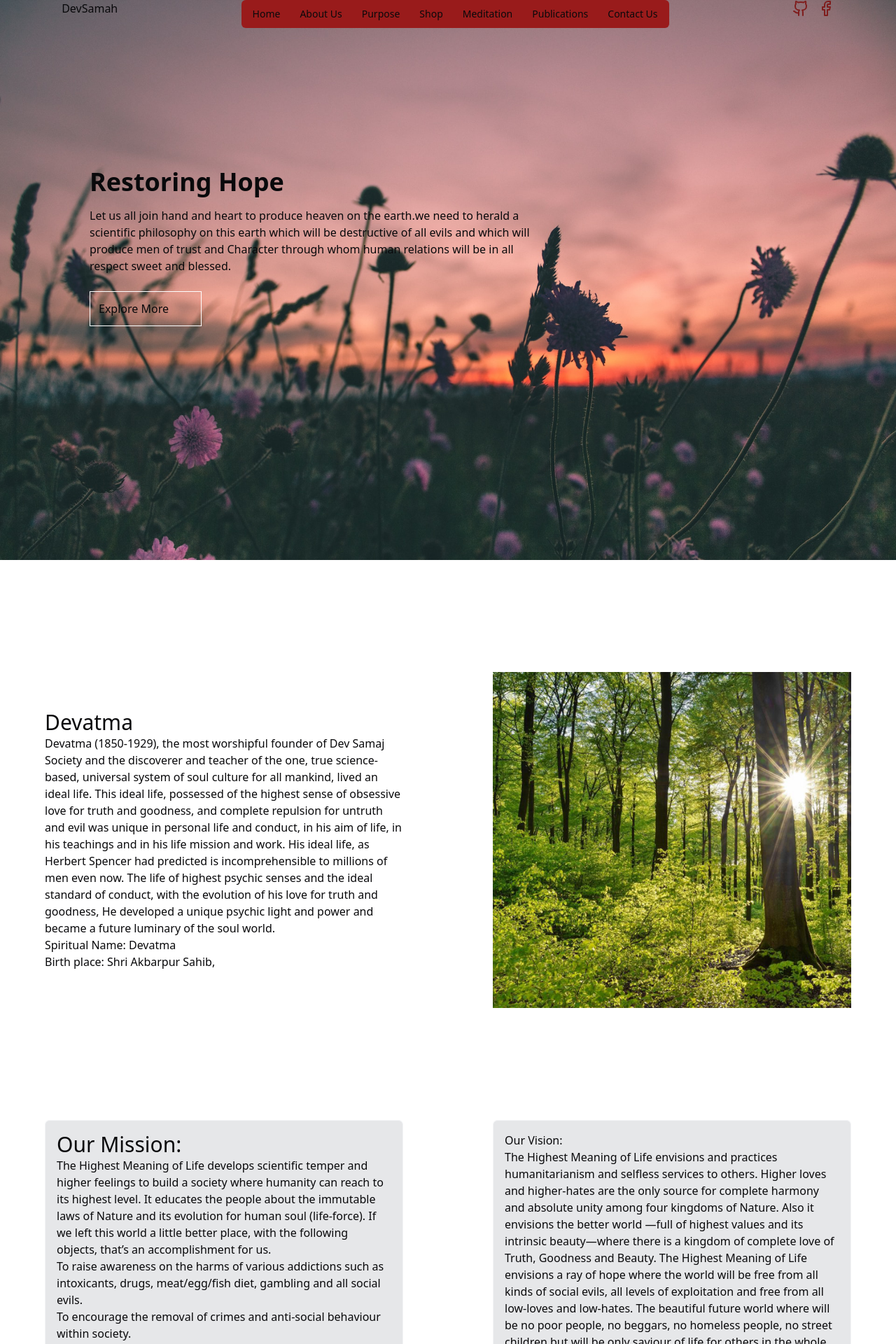
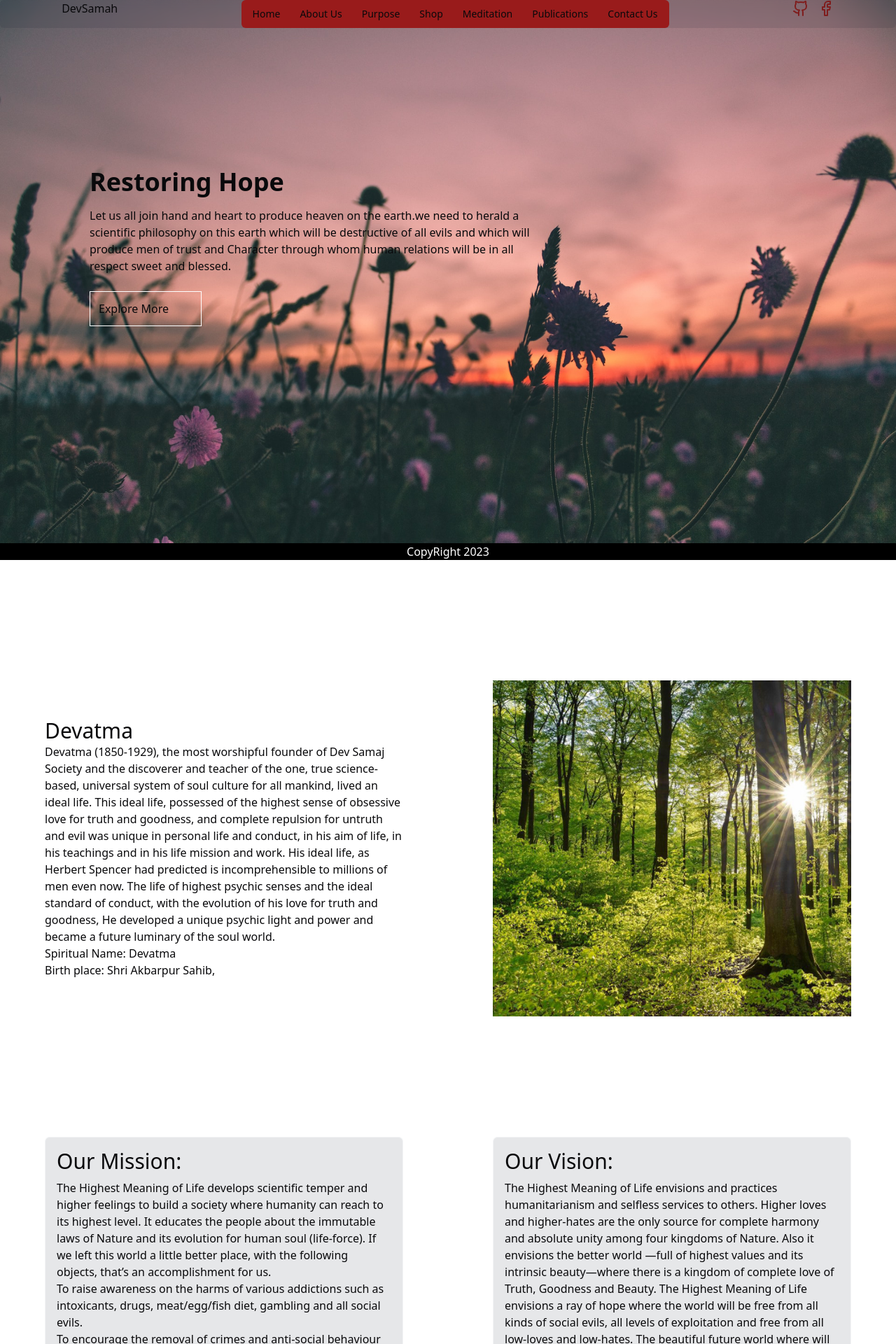
Before and after one commit to anshiq/resumeproject, a Next.js app: page / in a window 1280 px wide. Shown: the top 1920 px of the page at 70% size. Built offline with nearby package versions, Linux system fonts and the light colour scheme.

Commit message:
video-upload complete

```diff
--- a/app/components/Navbar.tsx
+++ b/app/components/Navbar.tsx
@@ -1,24 +1,16 @@
 'use client'
 import {
   Menubar,
-  MenubarCheckboxItem,
   MenubarContent,
   MenubarItem,
   MenubarMenu,
-  MenubarRadioGroup,
-  MenubarRadioItem,
-  MenubarSeparator,
-  MenubarShortcut,
-  MenubarSub,
-  MenubarSubContent,
-  MenubarSubTrigger,
   MenubarTrigger,
 } from "@/components/ui/menubar"
 import { FacebookIcon, GithubIcon } from "lucide-react"
 import { NavigationMenuContent,NavigationMenuItem,NavigationMenuLink,NavigationMenuTrigger,NavigationMenuList,navigationMenuTriggerStyle,NavigationMenu,NavigationMenuIndicator,NavigationMenuViewport} from "@/components/ui/navigation-menu"
-export default function MenubarDemo(){
+export default function Navbar(){
   return <>
-    <div className="flex flex-row fixed w-full justify-around">
+    <div className="flex flex-row fixed  w-full justify-around  bg-gray-900 rounded-md bg-clip-padding backdrop-filter backdrop-blur-sm bg-opacity-10">
       <div>DevSamah</div>
       <Menubarcom/>
       <div className="flex flex-row gap-3 text-red-900" ><GithubIcon/> <FacebookIcon/></div>
--- a/app/explore/page.tsx
+++ b/app/explore/page.tsx
@@ -1,15 +1,16 @@
+import Image from "next/image";
 export default function ExploreMore() {
   return (
     <>
       <div>
         <div>
           <label>Books</label>
-          <div className="grid w-5/6 sm:grid-cols-2 lg:grid-cols-4  gap-1 items-center justify-center mx-auto "></div>
+          <div className="flex flex-row gap-4">
+            <div className="flex flex-col">
+              <Image src={""} alt="error" width={300} height={400} />
+            </div>
+          </div>
         </div>
-        <div>
-          <label>Posts</label>
-        </div>
-        <div></div>
       </div>
     </>
   );
--- a/app/homeComponents/Front.tsx
+++ b/app/homeComponents/Front.tsx
@@ -23,7 +23,7 @@ export default function FrontPage() {
           </a>
         </div>
         {/* bg-gradient-to-r from-orange-700 to-red-700 */}
-        <div className="flex min-h-screen  flex-col-reverse sm:flex-row justify-around items-center">
+        <div className="flex min-h-screen my-3 flex-col-reverse sm:flex-row justify-around items-center">
           <div className="sm:w-2/5 w-4/5 ">
             <h1 className="text-3xl">Devatma</h1>
             <p>
@@ -46,7 +46,7 @@ export default function FrontPage() {
               Birth place: Shri Akbarpur Sahib,
             </p>
           </div>
-          <div className="sm:w-2/5 w-4/5  h-[60vh]  overflow-hidden">
+          <div className="sm:w-2/5 w-4/5  h-[60vh] my-3 overflow-hidden">
             <Image
               src={"/static/images/nature3.jpg"}
               className="w-full"
@@ -59,8 +59,8 @@ export default function FrontPage() {
       </div>
 
       <div className="flex sm:flex-row flex-col justify-around sm:items-start items-center  w-full mb-20 ">
-        <div className="sm:w-2/5 w-4/5 p-4  bg-gray-900 rounded-md bg-clip-padding backdrop-filter backdrop-blur-sm bg-opacity-10 border border-gray-100">
-          <h1 className="text-3xl">Our Mission:</h1>
+        <div className="sm:w-2/5 mb-2 w-4/5 p-4  bg-gray-900 rounded-md bg-clip-padding backdrop-filter backdrop-blur-sm bg-opacity-10 border border-gray-100">
+          <h1 className="text-3xl mb-2">Our Mission:</h1>
           <p>
             The Highest Meaning of Life develops scientific temper and higher
             feelings to build a society where humanity can reach to its highest
@@ -87,8 +87,8 @@ export default function FrontPage() {
             </ul>
           </p>
         </div>
-        <div className="sm:w-2/5 w-4/5 p-4 bg-gray-900 rounded-md bg-clip-padding backdrop-filter backdrop-blur-sm bg-opacity-10 border border-gray-100">
-          <h1>Our Vision:</h1>
+        <div className="sm:w-2/5 mb-2 w-4/5 p-4 bg-gray-900 rounded-md bg-clip-padding backdrop-filter backdrop-blur-sm bg-opacity-10 border border-gray-100">
+          <h1  className="text-3xl mb-2">Our Vision:</h1>
           <p>
             The Highest Meaning of Life envisions and practices humanitarianism
             and selfless services to others. Higher loves and higher-hates are
@@ -112,213 +112,3 @@ export default function FrontPage() {
     </>
   );
 }
-
-{
-  /* <div className="mt-6"> */
-}
-{
-  /*   <div className="flex  flex-row gap-6 justify-around  items-center h-[6rem] bg-orange-500"> */
-}
-{
-  /*     <Link className={linkClass} href="/">Listen</Link > */
-}
-{
-  /*     <Link className={linkClass}href="/hh">hh</Link > */
-}
-{
-  /*     <Link className={linkClass}href="/">Listen</Link > */
-}
-{
-  /*     <Link className={linkClass}href="/">Listen</Link > */
-}
-{
-  /*   </div> */
-}
-{
-  /* </div> */
-}
-{
-  /*       <div className='flex flex-col p-6'> */
-}
-{
-  /*         <h1>THOUGHT OF THE DAY</h1> */
-}
-{
-  /*         <p> */
-}
-{
-  /* I am a tree of divine life which produces blessed fruits. */
-}
-{
-  /*           He, who gets associated with me, like a branch is to a tree, not only avoids harm to himself and others but also produces blessed fruits in his own life and in the life of others. */
-}
-{
-  /*         </p> */
-}
-{
-  /*         <audio controls  > */
-}
-{
-  /*           <source src='https://www.w3schools.com/tags/horse.ogg' type='audio/ogg'/> */
-}
-{
-  /*         </audio> */
-}
-
-{
-  /*       </div> */
-}
-// second one
-{
-  /* <div className="flex sm:flex-row flex-col justify-around items-start w-full vision-mission "> */
-}
-{
-  /*   <div className="w-2/5 p-4  bg-gray-900 rounded-md bg-clip-padding backdrop-filter backdrop-blur-sm bg-opacity-10 border border-gray-100"> */
-}
-{
-  /*     <h1 className="text-3xl">Our Mission:</h1> */
-}
-{
-  /*     <p> */
-}
-{
-  /*       The Highest Meaning of Life develops scientific temper and higher */
-}
-{
-  /*       feelings to build a society where humanity can reach to its highest */
-}
-{
-  /*       level. It educates the people about the immutable laws of Nature and */
-}
-{
-  /*       its evolution for human soul (life-force). If we left this world a */
-}
-{
-  /*       little better place, with the following objects, that’s an */
-}
-{
-  /*       accomplishment for us. */
-}
-{
-  /*       <ul> */
-}
-{
-  /*         <li> */
-}
-{
-  /*           To raise awareness on the harms of various addictions such as */
-}
-{
-  /*           intoxicants, drugs, meat/egg/fish diet, gambling and all social */
-}
-{
-  /*           evils. */
-}
-{
-  /*         </li> */
-}
-{
-  /*         <li> */
-}
-{
-  /*           To encourage the removal of crimes and anti-social behaviour */
-}
-{
-  /*           within society. */
-}
-{
-  /*         </li> */
-}
-{
-  /*         <li>To promote cleaner living and healthier lifestyles.</li> */
-}
-{
-  /*         <li> */
-}
-{
-  /*           The advancement of education and altruistic life through the */
-}
-{
-  /*           provision of educational materials and to provide */
-}
-{
-  /*           underprivileged youths with educational scholarships. */
-}
-{
-  /*         </li> */
-}
-{
-  /*       </ul> */
-}
-{
-  /*     </p> */
-}
-{
-  /*   </div> */
-}
-{
-  /*   <div className="sm:w-2/5 w-3/4 p-4 bg-gray-900 rounded-md bg-clip-padding backdrop-filter backdrop-blur-sm bg-opacity-10 border border-gray-100"> */
-}
-{
-  /*     <h1>Our Vision:</h1> */
-}
-{
-  /*     <p> */
-}
-{
-  /*       The Highest Meaning of Life envisions and practices humanitarianism */
-}
-{
-  /*       and selfless services to others. Higher loves and higher-hates are */
-}
-{
-  /*       the only source for complete harmony and absolute unity among four */
-}
-{
-  /*       kingdoms of Nature. Also it envisions the better world —full of */
-}
-{
-  /*       highest values and its intrinsic beauty—where there is a kingdom of */
-}
-{
-  /*       complete love of Truth, Goodness and Beauty. The Highest Meaning of */
-}
-{
-  /*       Life envisions a ray of hope where the world will be free from all */
-}
-{
-  /*       kinds of social evils, all levels of exploitation and free from all */
-}
-{
-  /*       low-loves and low-hates. The beautiful future world where will be no */
-}
-{
-  /*       poor people, no beggars, no homeless people, no street children but */
-}
-{
-  /*       will be only saviour of life for others in the whole universe. We */
-}
-{
-  /*       want the earth without crimes, wars and without any kind of */
-}
-{
-  /*       exploitation in the human world, animals, plant kingdom and physical */
-}
-{
-  /*       world. The time must come when there will be existences in each */
-}
-{
-  /*       kingdom whose intra-group and extra-group relationships will be one */
-}
-{
-  /*       of pure service and absolute harmony. */
-}
-{
-  /*     </p> */
-}
-{
-  /*   </div> */
-}
-{
-  /* </div> */
-}
--- a/app/layout.tsx
+++ b/app/layout.tsx
@@ -1,7 +1,6 @@
+import Navbar from './components/Navbar'
 import './globals.css'
 import { Metadata } from 'next'
-
-
 export const metadata: Metadata = {
   title: 'Create Next App',
   description: 'Generated by create next app',
@@ -14,8 +13,10 @@ export default function RootLayout({
 }) {
   return (
     <html lang="en">
-      <body >{children}
-   <div className='text-center bg-black text-white'>CopyRight 2023</div>
+      <body >
+    <Navbar/>
+        {children}
+   <div className='text-center w-full fixed bottom-0 bg-black text-white'>CopyRight 2023</div>
       </body>
     </html>
   )
--- a/app/page.tsx
+++ b/app/page.tsx
@@ -3,7 +3,6 @@ import FrontPage from "./homeComponents/Front"
 // import BooksGrid from "./homeComponents/BooksGrid"
 export default function Home(){
   return <>
-    <Navbar/>
     <FrontPage/>
   </>
 
```
